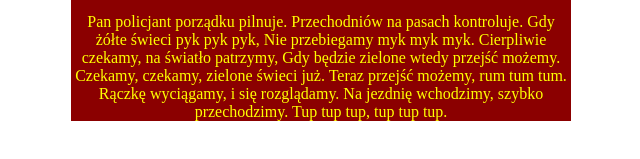
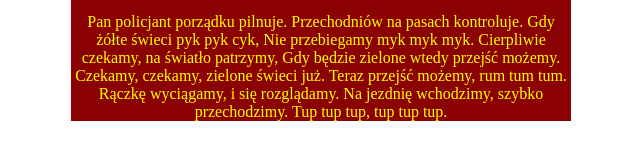
Before and after one commit to linka351/learning-git-2, a plain HTML site: page index.html in a window 1280 px wide. Shown: the part 261-420 px from the top of the page, 319-959 px from the left. Drawn offline with Linux system fonts and the light colour scheme.

Commit message:
change last paragraph

```diff
--- a/index.html
+++ b/index.html
@@ -7,7 +7,7 @@
         </head>
         <body>
             <div class="container">
-                <h1>Pan Policjant</h1>
+                <h1 class="tittle">Pan Policjant</h1>
                     <p>Pan policjant porządku pilnuje.
 Przechodniów na pasach kontroluje.
 Gdy żółte świeci pyk pyk pyk,
@@ -28,7 +28,7 @@ Tak tak tak, tak tak tak.
                     </p>
                     <p>Pan policjant porządku pilnuje.
 Przechodniów na pasach kontroluje.
-Gdy żółte świeci pyk pyk pyk,
+Gdy żółte świeci pyk pyk cyk,
 Nie przebiegamy myk myk myk.
 Cierpliwie czekamy, na światło patrzymy,
 Gdy będzie zielone wtedy przejść możemy.
```
